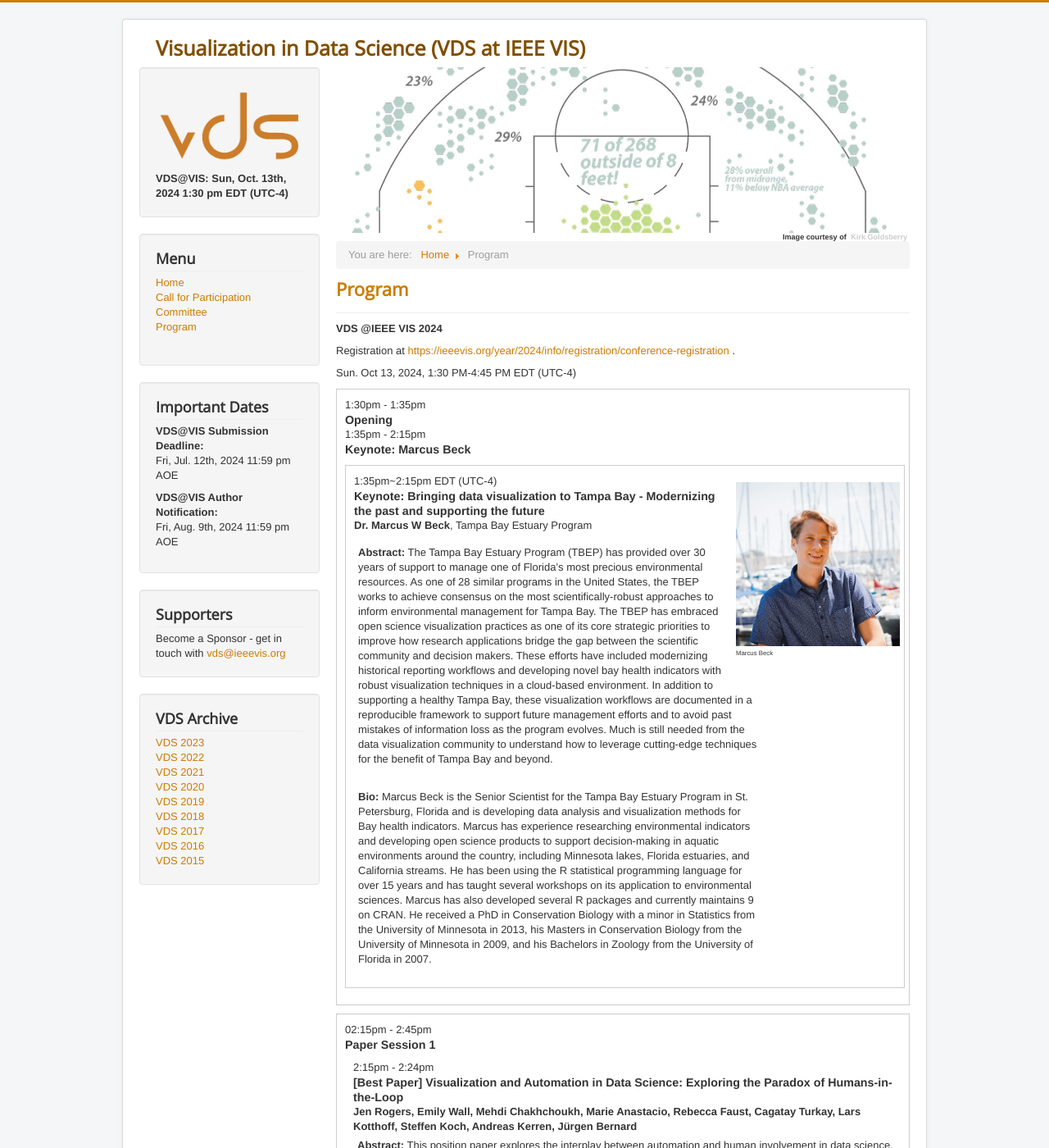
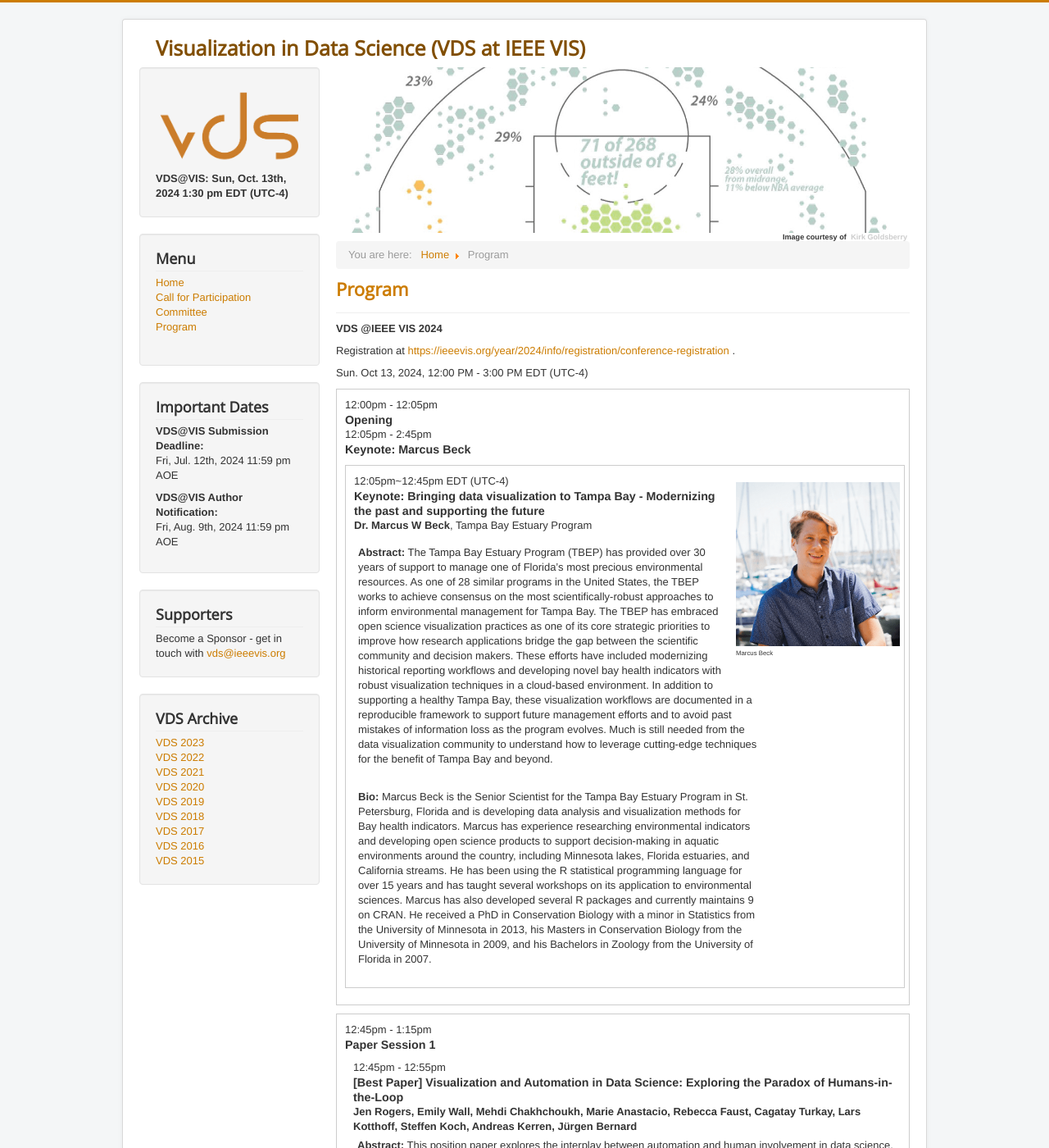
Before and after one commit to visualdatascience/2024, a Jekyll site: the page built from program.md, in a window 1280 px wide and 1400 px high. Shown: the whole window at 82% size. Built offline with Jekyll 4.4.1, drawn with Linux system fonts in a browser that asks for light colours; some of the changed text lies outside the part shown.

Commit message:
Update program.html

```diff
--- a/_layouts/program.html
+++ b/_layouts/program.html
@@ -8,35 +8,35 @@ layout: page
 
 <p>Registration at <a href="https://ieeevis.org/year/2024/info/registration/conference-registration"> https://ieeevis.org/year/2024/info/registration/conference-registration </a>.</p>
 
-<span class="time">Sun. Oct 13, 2024, 1:30 PM-4:45 PM EDT (UTC-4)</span>
+<span class="time">Sun. Oct 13, 2024, 12:00 PM - 3:00 PM EDT (UTC-4)</span>
 
 <div class="talk">
-     <span class="time">1:30pm - 1:35pm</span><div class="ttitle">Opening</div>
-     <span class="time">1:35pm - 2:15pm</span><div class="ttitle">Keynote: Marcus Beck</div>
-     {% include invited_talk.html time="1:35pm~2:15pm EDT (UTC-4)" key="marcusbeck" %}
+     <span class="time">12:00pm - 12:05pm</span><div class="ttitle">Opening</div>
+     <span class="time">12:05pm - 2:45pm</span><div class="ttitle">Keynote: Marcus Beck</div>
+     {% include invited_talk.html time="12:05pm~12:45pm EDT (UTC-4)" key="marcusbeck" %}
 </div>
 
 <div class="talk">
-     <span class="time">02:15pm - 2:45pm</span><div class="ttitle">Paper Session 1</div>
-     {% include paper.html time="2:15pm - 2:24pm" key="1" %}
-     {% include paper.html time="2:24pm - 2:35pm" key="2" %}
-     {% include paper.html time="2:35pm - 2:46pm" key="3" %}
+     <span class="time">12:45pm - 1:15pm</span><div class="ttitle">Paper Session 1</div>
+     {% include paper.html time="12:45pm - 12:55pm" key="1" %}
+     {% include paper.html time="12:55pm - 1:05pm" key="2" %}
+     {% include paper.html time="1:05pm - 1:15pm" key="3" %}
 </div>
 
 
 <div class="talk">
-     <span class="time">2:45pm - 3:30pm</span><div class="ttitle">Break</div>
+     <span class="time">1:15pm - 1:45pm</span><div class="ttitle">Break</div>
 </div>
 
 <div class="talk">
-     <span class="time">3:30pm - 4:00pm</span><div class="ttitle">Paper Session 2</div>
-     {% include paper.html time="3:30pm - 3:41pm" key="4" %}
-     {% include paper.html time="3:41pm - 3:50pm" key="5" %}
-     {% include paper.html time="3:50pm - 3:59pm" key="6" %}
+     <span class="time">1:45pm - 2:15pm</span><div class="ttitle">Paper Session 2</div>
+     {% include paper.html time="1:45pm - 1:55pm" key="4" %}
+     {% include paper.html time="1:55pm - 2:05pm" key="5" %}
+     {% include paper.html time="2:05pm - 2:15pm" key="6" %}
 </div>
 
 <div class="talk">
-     <span class="time">4:00pm - 4:45pm</span><div class="ttitle">Reflections, Challenges, and Innovations in Visualization for Data Science: A Conversation
+     <span class="time">2:15pm - 2:57pm</span><div class="ttitle">Reflections, Challenges, and Innovations in Visualization for Data Science: A Conversation
 </div>
      <b>Emcee:</b> Anamaria Crisan
      <br>
@@ -46,5 +46,5 @@ layout: page
      <!-- <span class="time">4:45pm - 4:50pm</span><div class="ttitle">Closing</div> -->
 </div>
 <div class="talk">
-     <span class="time">4:45pm - 4:50pm</span><div class="ttitle">Closing</div>
+     <span class="time">2:57pm - 3:00pm</span><div class="ttitle">Closing</div>
 </div>
```
